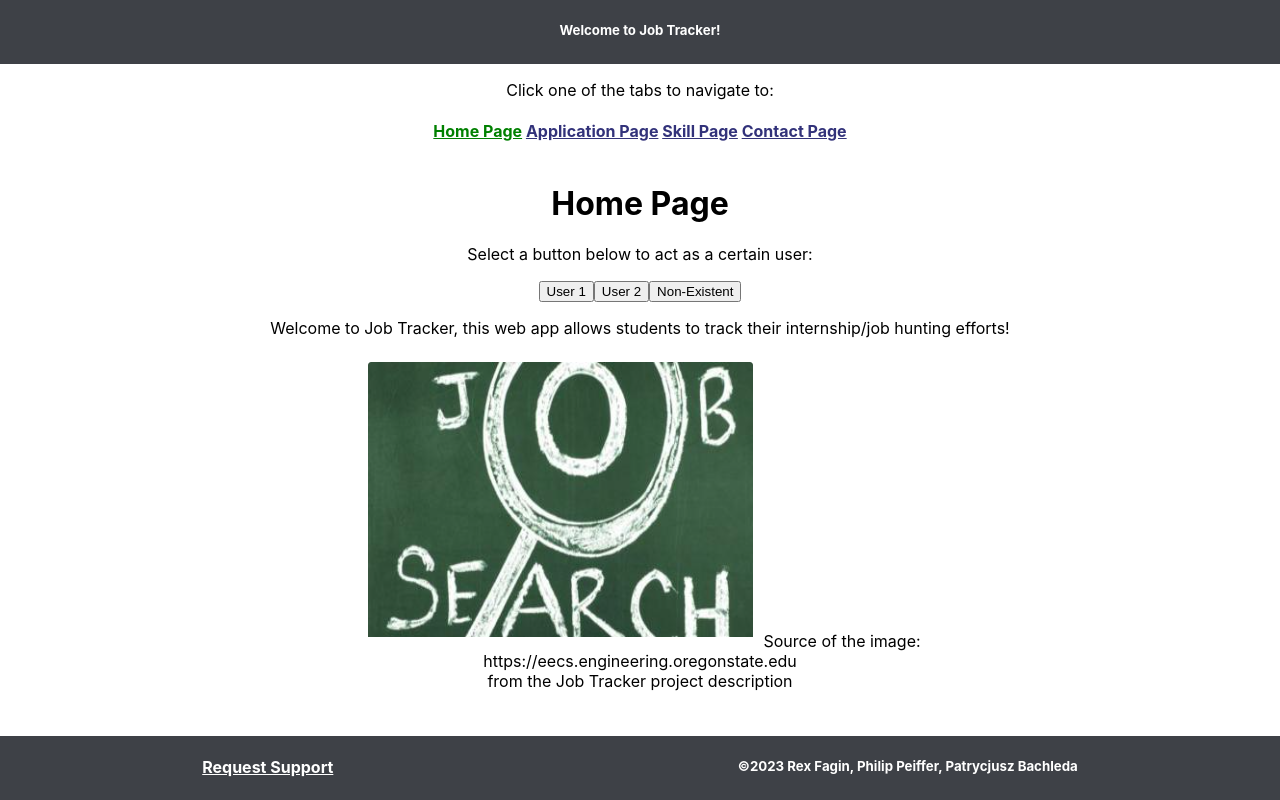
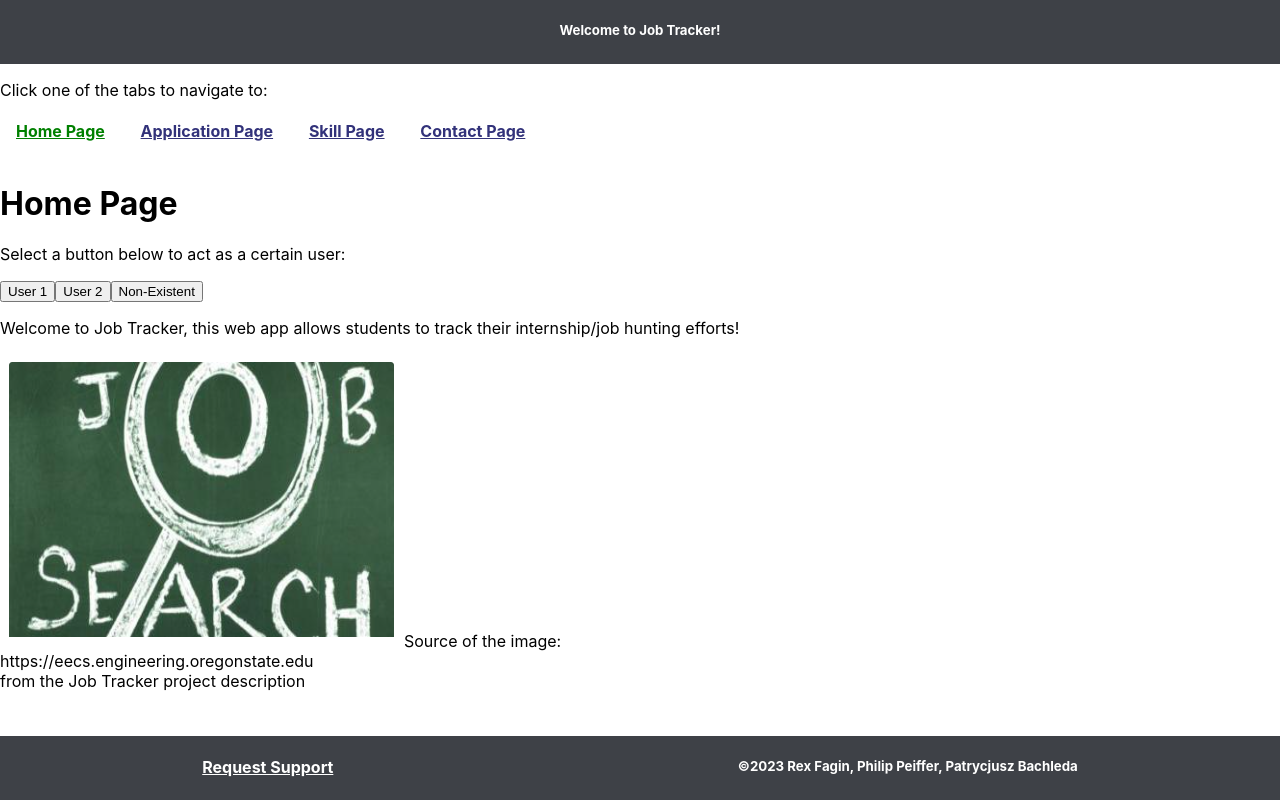
Before and after one commit to faginr/Job-Tracker, a React (Create React App) app in the folder react-frontend/: page / in a window 1280 px wide. Built offline with nearby package versions, Linux system fonts and the light colour scheme.

Commit message:
first pass css on feature-pane

```diff
--- a/react-frontend/src/App.css
+++ b/react-frontend/src/App.css
@@ -1,13 +1,25 @@
 .App {
-  text-align: center;
+  /* text-align: center; */
+  display: flex;
+  flex-direction: row;
+  flex-wrap: wrap;
 }
 
 .App-main {
+  width: 80%;
+  z-index: 0;
   display: flex;
-  flex-direction: column;
-  align-items: center;
-  justify-content: center;
+  flex-direction: row;
+  position: relative;
+  /* align-items: center; */
+  /* justify-content: center; */
+}
 
+#main-display{
+  width: 100%;
+  position: relative;
+  z-index: 0;
+  flex-shrink: 0;
 }
 
 .App-footer, .App-header {
@@ -19,6 +31,7 @@
   justify-content: space-between;
   color: white;
   flex-flow: column wrap;
+  width: 100%;
 }
 
 .App-footer a{
@@ -34,16 +47,32 @@
 
 .App-link {
   color: rgb(50, 50, 122);
+  margin: 1rem 1rem;
 }
 
 .active {
   color: green;
 }
 
+.navigation-bar {
+  max-width: 20%;
+}
+
 .feature-pane {
-  animation-duration: 2s;
+  animation-duration: 1s;
   animation-name: slidein;
   z-index: 1;
+  position: absolute;
+  top: 10px;
+  left: 50%;
+  width: 40%;
+  height: 100%;
+  border-left:gray;
+  border-left-style: solid;
+}
+
+.feature-pane * {
+  margin-left: 10px;
 }
 
 @keyframes slidein {
```
